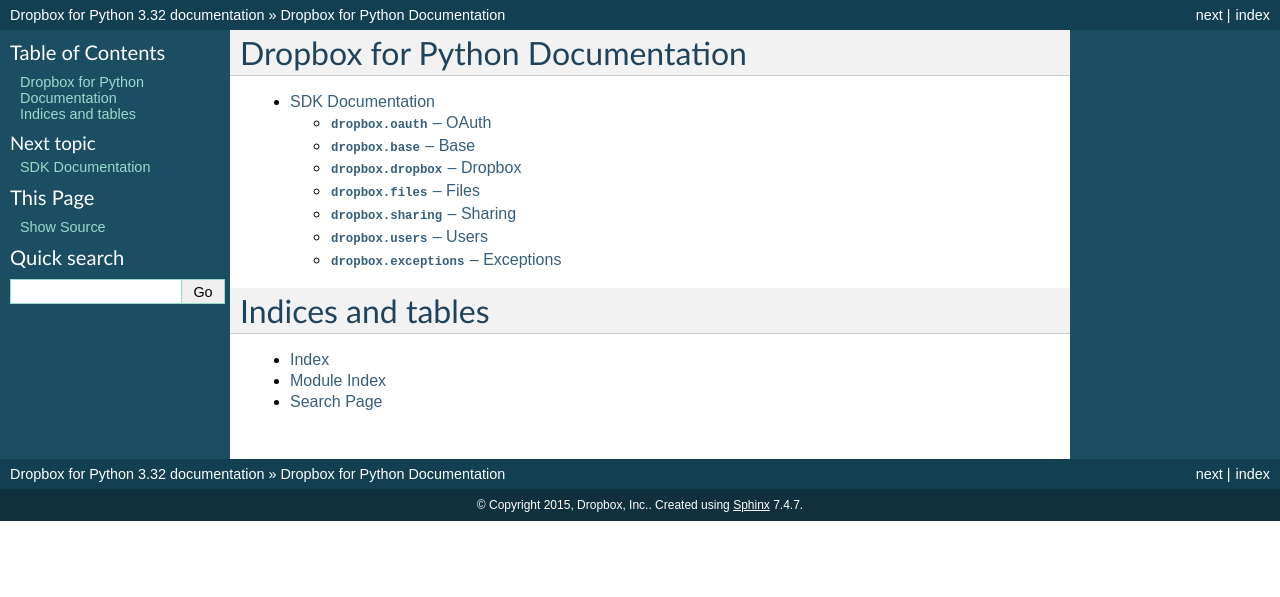
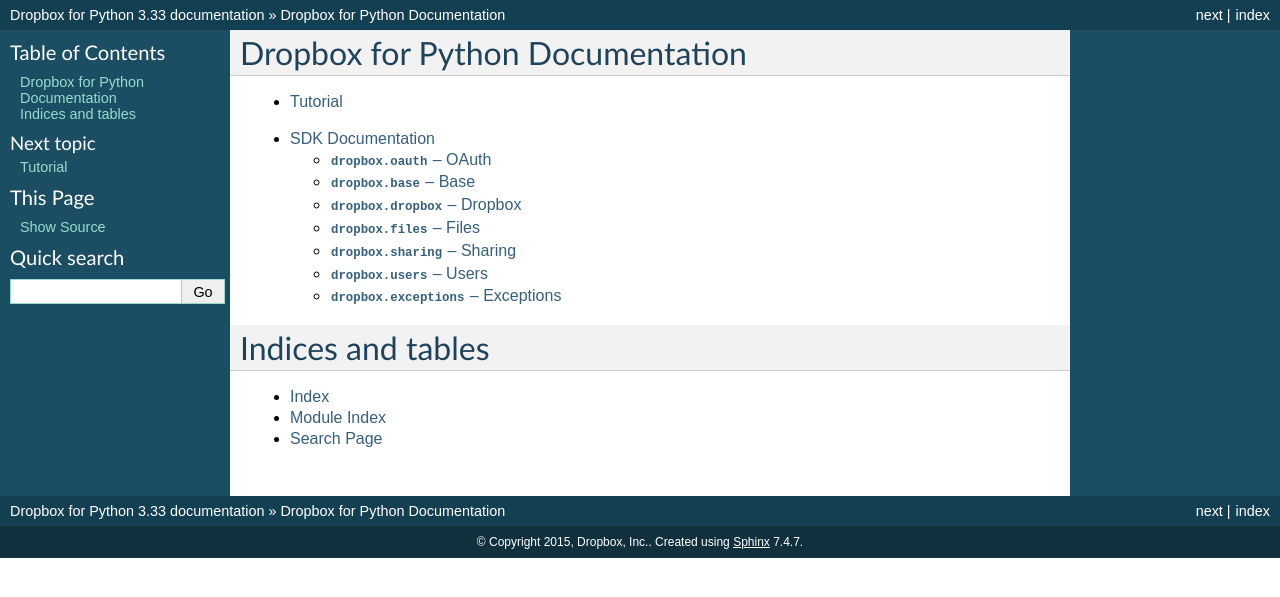
Before and after one commit to dropbox/dropbox-sdk-python, a Sphinx documentation site: the page built from docs/index.rst, in a window 1280 px wide. Shown: the top 597 px of the page. Built offline with Sphinx 7.4.7, drawn with Linux system fonts in a browser that asks for light colours.

Commit message:
Added link to tutorial in documentation.

```diff
--- a/docs/conf.py
+++ b/docs/conf.py
@@ -59,9 +59,9 @@
 # built documents.
 #
 # The short X.Y version.
-version = '3.32'
+version = '3.33'
 # The full version, including alpha/beta/rc tags.
-release = '3.32'
+release = '3.33'
 
 # The language for content autogenerated by Sphinx. Refer to documentation
 # for a list of supported languages.
--- a/docs/index.rst
+++ b/docs/index.rst
@@ -1,5 +1,10 @@
 Dropbox for Python Documentation
 ================================
+
+.. toctree::
+   :maxdepth: 2
+
+   tutorial
 
 .. toctree::
    :maxdepth: 2
--- a/setup.py
+++ b/setup.py
@@ -25,7 +25,7 @@
 
 dist = setup(
     name='dropbox',
-    version='3.32',
+    version='3.33',
     description='Official Dropbox API Client',
     author='Dropbox',
     author_email='dev-platform@dropbox.com',
```
Also changed, not shown: docs/tutorial.rst (added, +7 -0 lines), 2 other files.
